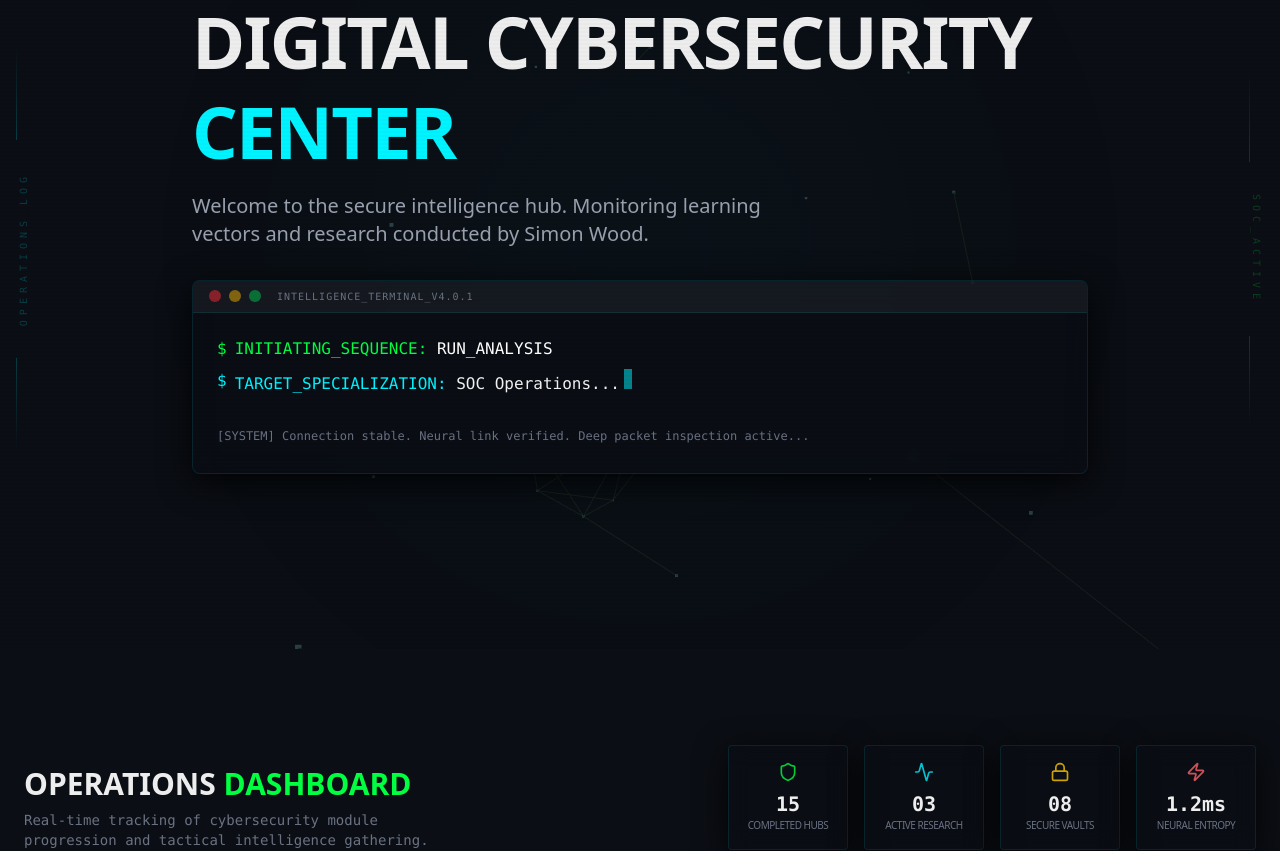
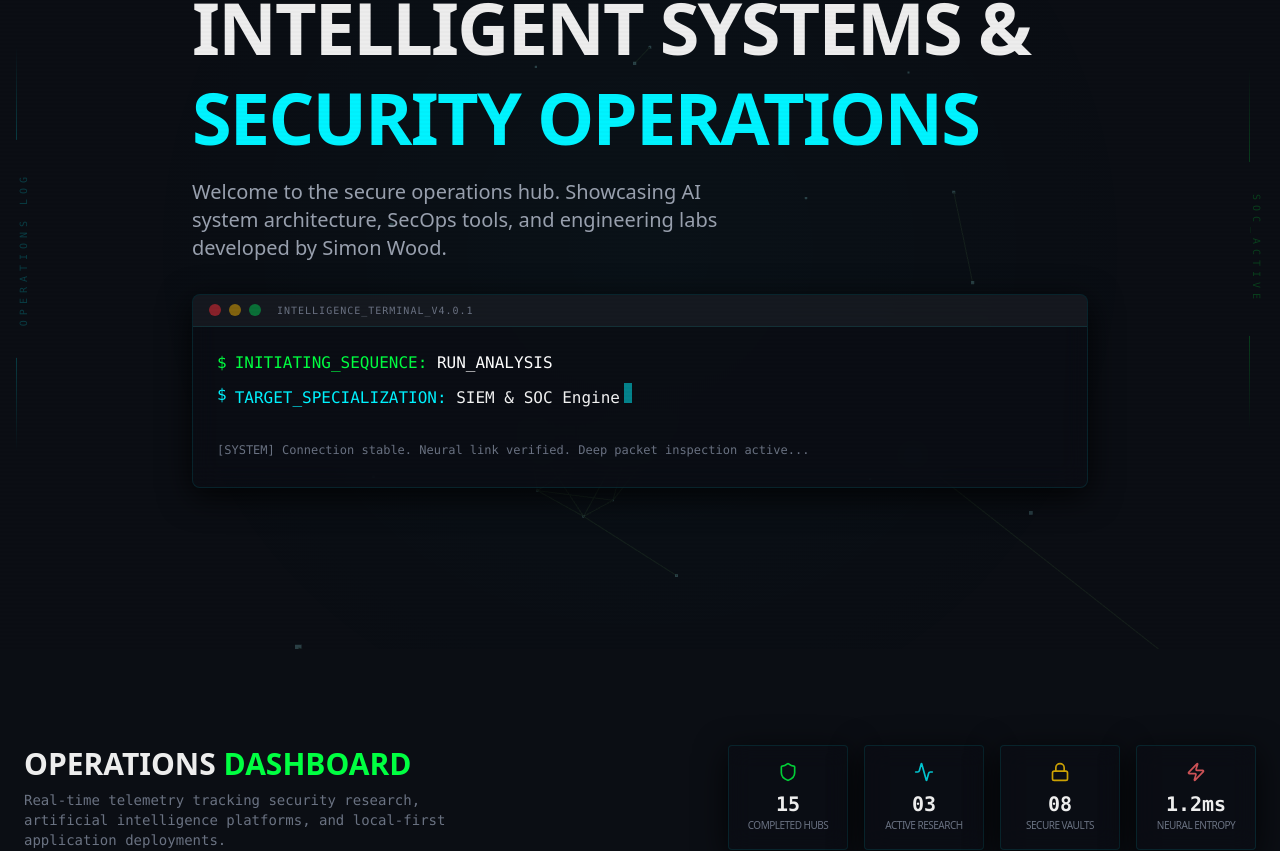
Before and after one commit to Mousewarriors/cyber-portfolio-website, a Next.js app: page / in a window 1280 px wide. Shown: the part 151-1002 px from the top of the page. Built offline with nearby package versions, Linux system fonts and the light colour scheme.

Commit message:
Update portfolio copy and terminal roles to showcase AI, full-stack, and DevOps capabilities alongside security

```diff
--- a/src/app/page.tsx
+++ b/src/app/page.tsx
@@ -28,7 +28,7 @@ export default function Home() {
 
           <h2 className="text-3xl md:text-4xl font-bold mb-6 uppercase tracking-tight">OPERATIVE <span className="text-matrix">SIMON WOOD</span></h2>
           <p className="text-base md:text-lg text-gray-400 mb-10 max-w-2xl mx-auto font-light leading-relaxed">
-            Specialist in Security Operations and Tactical Intelligence Gathering. Currently expanding the digital perimeter through rigorous lab experimentation and vulnerability research.
+            Full-Stack Systems Engineer specializing in Security Operations (SecOps), local-first AI system architecture, and computer vision utilities. Currently designing automated tools that blend local LLMs, real-time threat detection, and modern developer workflows.
           </p>
 
           <div className="flex justify-center gap-6">
--- a/src/components/BentoDashboard.tsx
+++ b/src/components/BentoDashboard.tsx
@@ -106,7 +106,7 @@ export default function BentoDashboard() {
                 <div>
                     <h2 className="text-3xl font-bold mb-2">OPERATIONS <span className="text-matrix">DASHBOARD</span></h2>
                     <p className="text-gray-500 font-mono text-sm max-w-md">
-                        Real-time tracking of cybersecurity module progression and tactical intelligence gathering.
+                        Real-time telemetry tracking security research, artificial intelligence platforms, and local-first application deployments.
                     </p>
                 </div>
                 <div className="grid grid-cols-2 md:grid-cols-4 gap-4 w-full md:w-auto">
--- a/src/components/TerminalHero.tsx
+++ b/src/components/TerminalHero.tsx
@@ -4,15 +4,15 @@ import { useState, useEffect } from "react";
 import { motion } from "framer-motion";
 
 const roles = [
-    "SIEM Engineering ...",
-    "SOC Operations...",
-    "Detection Engineering...",
-    "Threat Analysis...",
-    "Log Analysis...",
-    "AI Integration...",
-    "Incident Investigations...",
-    "Endpoint Forensics...",
-    "Threat Intelligence...",
+    "Local AI Integration...",
+    "SIEM & SOC Engineering...",
+    "Full-Stack Development...",
+    "Computer Vision & YOLO...",
+    "LLM Orchestration...",
+    "SecOps Automation...",
+    "DevOps Pipelines...",
+    "Threat & Log Analysis...",
+    "Desktop GUI Client Dev...",
 ];
 
 export default function TerminalHero() {
@@ -48,20 +48,20 @@ export default function TerminalHero() {
         <section className="relative h-screen flex flex-col items-center justify-center p-6 pb-24">
             <div className="z-10 w-full max-w-4xl">
                 <motion.div
-                    initial={{ opacity: 0, y: 20 }}
-                    animate={{ opacity: 1, y: 0 }}
-                    transition={{ duration: 0.8 }}
-                    className="mb-8"
+                     initial={{ opacity: 0, y: 20 }}
+                     animate={{ opacity: 1, y: 0 }}
+                     transition={{ duration: 0.8 }}
+                     className="mb-8"
                 >
                     <div className="inline-block px-3 py-1 rounded-full border border-matrix/30 bg-matrix/5 text-matrix text-xs font-mono mb-4">
                         STATUS: ACTIVE_PORTFOLIO
                     </div>
                     <h1 className="text-4xl sm:text-6xl md:text-7xl font-bold tracking-tight mb-4 leading-tight">
-                        DIGITAL CYBERSECURITY <br className="hidden sm:block" />
-                        <span className="text-cyber">CENTER</span>
+                        INTELLIGENT SYSTEMS & <br className="hidden sm:block" />
+                        <span className="text-cyber">SECURITY OPERATIONS</span>
                     </h1>
                     <p className="text-gray-400 max-w-xl text-base md:text-xl font-light">
-                        Welcome to the secure intelligence hub. Monitoring learning vectors and research conducted by Simon Wood.
+                        Welcome to the secure operations hub. Showcasing AI system architecture, SecOps tools, and engineering labs developed by Simon Wood.
                     </p>
                 </motion.div>
 
```
